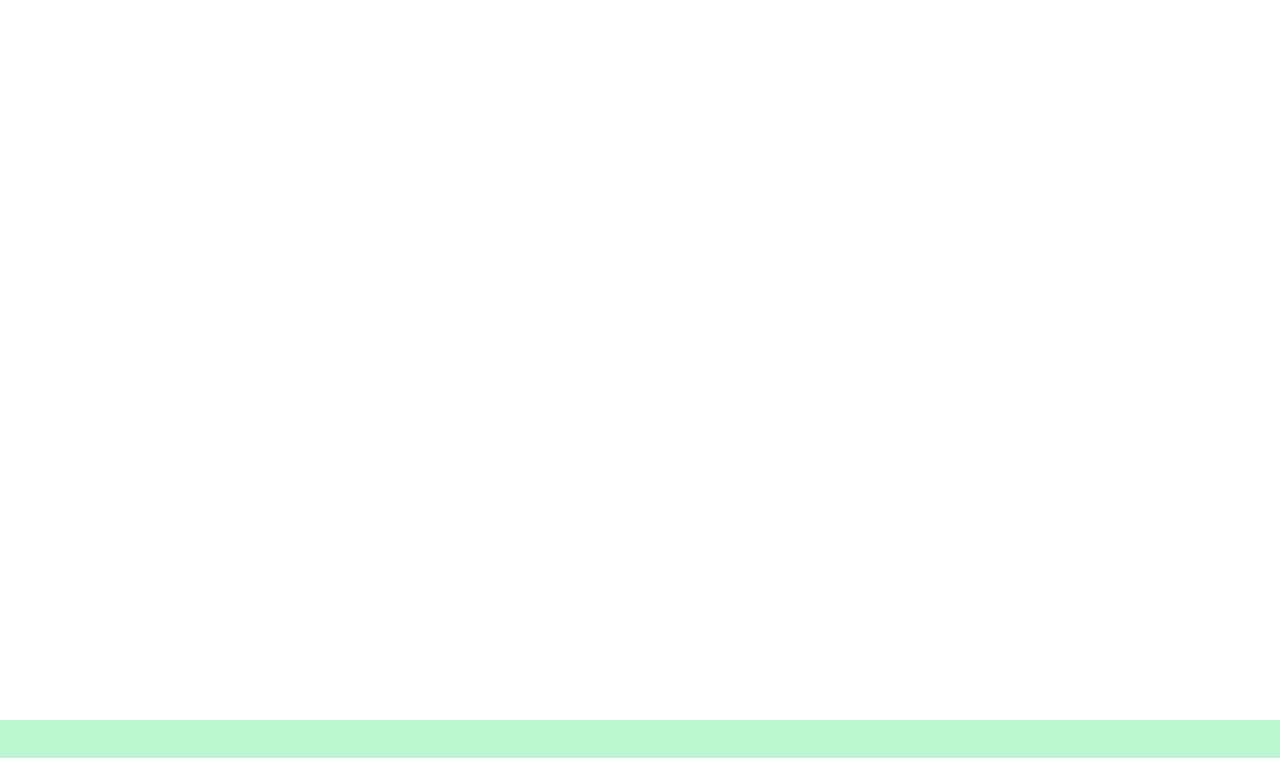
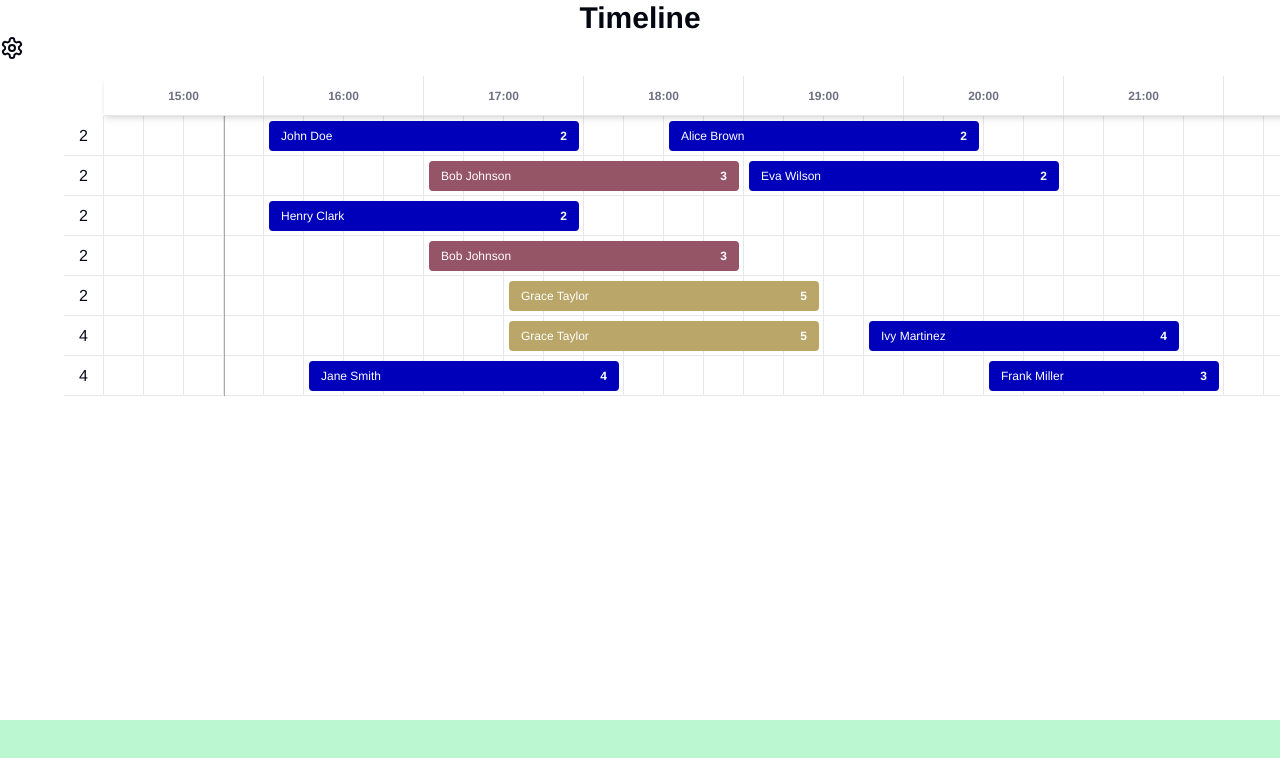
Before and after one commit to gonzaloalonso123/gradino, a Next.js app: page /admin/overview in a window 1280 px wide. Shown: the top 758 px of the page. Built offline with nearby package versions, Linux system fonts and the light colour scheme.

Commit message:
adjustments

```diff
--- /dev/null
+++ b/src/app/admin/overview/_components/timeline.css
@@ -0,0 +1,15 @@
+.animate-grow {
+  animation: grow 0.5s ease;
+  transform-origin: left;
+  transform: scaleX(1);
+  transition: transform 0.5s ease;
+}
+
+@keyframes grow {
+  0% {
+    transform: scaleX(0);
+  }
+  100% {
+    transform: scaleX(1);
+  }
+}
--- a/src/app/admin/overview/_components/timeline.tsx
+++ b/src/app/admin/overview/_components/timeline.tsx
@@ -4,45 +4,43 @@ import { Reservation } from "@/types/types";
 import { Tooltip, TooltipContent, TooltipProvider, TooltipTrigger } from "@/components/ui/tooltip";
 import { Select, SelectContent, SelectGroup, SelectItem, SelectLabel, SelectTrigger, SelectValue } from "@/components/ui/select";
 import { Slot } from "../page";
+import "./timeline.css";
 
-const STARTING_HOUR = 16;
-const HOURS = 8;
-const MINUTES_PER_HOUR = 60;
-const INTERVAL = 15;
 const CELL_WIDTH = 40;
 const CELL_HEIGHT = 40;
-const tables = 25;
 
 const generateRandomColor = () => {
-  const letters = "0123456789ABCDEF";
+  const letters = "456789ab";
   let color = "#";
   for (let i = 0; i < 6; i++) {
-    color += letters[Math.floor(Math.random() * 16)];
+    color += letters[Math.floor(Math.random() * 8)];
   }
   return color;
 };
 
-export default function Timeline({ reservations, slots }: { reservations: Reservation[]; slots: Slot[] }) {
+export default function Timeline({ reservations, slots, startingHour, endingHour, interval }: { reservations: Reservation[]; slots: Slot[]; startingHour: number; endingHour: number; interval: number }) {
   const startOfTimeline = new Date();
-  startOfTimeline.setHours(STARTING_HOUR, 0, 0, 0);
+  startOfTimeline.setHours(startingHour, 0, 0, 0);
+  const hours = endingHour - startingHour;
 
   const timeSlots = useMemo(() => {
-    return Array.from({ length: (HOURS * MINUTES_PER_HOUR) / INTERVAL }, (_, i) => new Date(startOfTimeline.getTime() + i * INTERVAL * 60000));
+    return Array.from({ length: (hours * 60) / interval }, (_, i) => new Date(startOfTimeline.getTime() + i * interval * 60000));
   }, [startOfTimeline]);
 
   const reservationPositions = useMemo(() => {
     return reservations.flatMap((reservation) => {
-      const color = generateRandomColor();
+      const color = (reservation.slot?.length ?? 1) > 1 ? generateRandomColor() : "#0000bb";
+      //   const color = "blue";
       return (reservation.slot ?? []).map((slot) => {
-        const startMinutes = differenceInMinutes(parseISO(reservation.startDate), startOfTimeline);
-        const duration = differenceInMinutes(parseISO(reservation.endDate), parseISO(reservation.startDate));
+        const startMinutes = differenceInMinutes(new Date(reservation.start), startOfTimeline);
+        const duration = differenceInMinutes(new Date(reservation.end), new Date(reservation.start));
 
         return {
           ...reservation,
-          left: (startMinutes / INTERVAL) * CELL_WIDTH + 5,
-          width: (duration / INTERVAL) * CELL_WIDTH - 10,
+          left: (startMinutes / interval) * CELL_WIDTH + 5,
+          width: (duration / interval) * CELL_WIDTH - 10,
           top: slot * CELL_HEIGHT + 5,
-		  color,
+          color,
         };
       });
     });
@@ -51,7 +49,7 @@ export default function Timeline({ reservations, slots }: { reservations: Reserv
   const currentTimePosition = useMemo(() => {
     const now = new Date();
     const minutes = differenceInMinutes(now, startOfTimeline);
-    return (minutes / INTERVAL) * CELL_WIDTH;
+    return (minutes / interval) * CELL_WIDTH;
   }, [startOfTimeline]);
 
   return (
@@ -61,8 +59,8 @@ export default function Timeline({ reservations, slots }: { reservations: Reserv
         <div className="flex flex-col relative">
           <Header timeSlots={timeSlots} />
           <Cells timeSlots={timeSlots} slots={slots} />
-          {reservationPositions.map((reservation) => (
-            <ReservationBlock key={reservation.id} reservation={reservation} />
+          {reservationPositions.map((reservation, index) => (
+            <ReservationBlock key={index} reservation={reservation} />
           ))}
           <CurrentTimeLine currentTimePosition={currentTimePosition} />
         </div>
@@ -76,7 +74,7 @@ const Header = ({ timeSlots }: { timeSlots: Date[] }) => (
     {timeSlots.map(
       (time, index) =>
         index % 4 === 0 && (
-          <div key={time.toISOString()} className="flex-shrink-0 border-r text-xs flex items-center justify-center font-bold text-gray-500" style={{ width: CELL_WIDTH * 4 }}>
+          <div key={index} className="flex-shrink-0 border-r text-xs flex items-center justify-center font-bold text-gray-500" style={{ width: CELL_WIDTH * 4 }}>
             {format(time, "HH:mm")}
           </div>
         )
@@ -104,9 +102,9 @@ const Sider = ({ slots }: { slots: Slot[] }) => (
 
 const Cells = ({ timeSlots, slots }: { timeSlots: Date[]; slots: Slot[] }) =>
   slots.map((table, index) => (
-    <div key={index} className="flex h-10">
+    <div key={table.id} className="flex h-10">
       {timeSlots.map((time, index) => (
-        <div key={time.toISOString()} className="flex-shrink-0 border-r border-b" style={{ width: CELL_WIDTH }}></div>
+        <div key={index} className="flex-shrink-0 border-r border-b" style={{ width: CELL_WIDTH }}></div>
       ))}
     </div>
   ));
@@ -116,17 +114,17 @@ const ReservationBlock = ({ reservation }: { reservation: any }) => (
     <Tooltip key={reservation.id}>
       <TooltipTrigger asChild>
         <div
-          className="absolute text-white text-xs p-1 px-3 overflow-hidden rounded flex items-center justify-between"
+          className="absolute text-white text-xs p-1 px-3 overflow-hidden rounded flex items-center justify-between animate-grow"
           style={{
             left: reservation.left,
             top: reservation.top, // Adjusted to avoid overlap with header
             width: reservation.width,
             height: CELL_HEIGHT - 10,
-			backgroundColor: reservation.color,
+            backgroundColor: reservation.color,
           }}
         >
           {reservation.name}
-		  <div className="rounded-full font-semibold">{reservation.guestNumber}</div>
+          <div className="rounded-full font-semibold">{reservation.guestNumber}</div>
         </div>
       </TooltipTrigger>
       <TooltipContent>
@@ -134,7 +132,7 @@ const ReservationBlock = ({ reservation }: { reservation: any }) => (
           <strong>{reservation.name}</strong>
         </p>
         <p>
-          Time: {format(parseISO(reservation.startDate), "HH:mm")} - {format(parseISO(reservation.endDate), "HH:mm")}
+          Time: {format(new Date(reservation.start), "HH:mm")} - {format(new Date(reservation.end), "HH:mm")}
         </p>
         <p>Guests: {reservation.guestNumber}</p>
         <p>Email: {reservation.email}</p>
--- a/src/app/admin/overview/page.tsx
+++ b/src/app/admin/overview/page.tsx
@@ -1,79 +1,80 @@
-import { addDays, addHours } from "date-fns";
+import { addDays, addHours, parseISO } from "date-fns";
 import Timeline from "./_components/timeline";
 import { Reservation } from "@/types/types";
 import Link from "next/link";
 import { SettingsIcon } from "lucide-react";
+import { getAllSlots } from "@/helpers/helpers";
 const today = new Date();
 const mockData = {
   reservations: [
     {
       id: 1,
       name: "John Doe",
-      startDate: addDays(today, 0).toISOString().split("T")[0] + "T16:00:00",
-      endDate: addDays(today, 0).toISOString().split("T")[0] + "T18:00:00",
+      start: parseISO(addDays(today, 0).toISOString().split("T")[0] + "T16:00:00").getTime(),
+      end: parseISO(addDays(today, 0).toISOString().split("T")[0] + "T18:00:00").getTime(),
       email: "john@example.com",
       guestNumber: 2,
       phone: "123-456-7890",
     },
     {
-      id: 8,
+      id: 2,
       name: "Grace Taylor",
-      startDate: addDays(today, 0).toISOString().split("T")[0] + "T17:30:00",
-      endDate: addDays(today, 0).toISOString().split("T")[0] + "T19:30:00",
+      start: parseISO(addDays(today, 0).toISOString().split("T")[0] + "T17:30:00").getTime(),
+      end: parseISO(addDays(today, 0).toISOString().split("T")[0] + "T19:30:00").getTime(),
       email: "grace@example.com",
       guestNumber: 5,
       phone: "567-890-1234",
     },
     {
-      id: 2,
+      id: 3,
       name: "Jane Smith",
-      startDate: addDays(today, 0).toISOString().split("T")[0] + "T16:15:00",
-      endDate: addDays(today, 0).toISOString().split("T")[0] + "T18:15:00",
+      start: parseISO(addDays(today, 0).toISOString().split("T")[0] + "T16:15:00").getTime(),
+      end: parseISO(addDays(today, 0).toISOString().split("T")[0] + "T18:15:00").getTime(),
       email: "jane@example.com",
       guestNumber: 4,
       phone: "987-654-3210",
     },
     {
-      id: 3,
+      id: 4,
       name: "Bob Johnson",
-      startDate: addDays(today, 0).toISOString().split("T")[0] + "T17:00:00",
-      endDate: addDays(today, 0).toISOString().split("T")[0] + "T19:00:00",
+      start: parseISO(addDays(today, 0).toISOString().split("T")[0] + "T17:00:00").getTime(),
+      end: parseISO(addDays(today, 0).toISOString().split("T")[0] + "T19:00:00").getTime(),
       email: "bob@example.com",
       guestNumber: 3,
       phone: "456-789-0123",
     },
     {
-      id: 4,
+      id: 5,
       name: "Alice Brown",
-      startDate: addDays(today, 0).toISOString().split("T")[0] + "T18:30:00",
-      endDate: addDays(today, 0).toISOString().split("T")[0] + "T20:30:00",
+      start: parseISO(addDays(today, 0).toISOString().split("T")[0] + "T18:30:00").getTime(),
+      end: parseISO(addDays(today, 0).toISOString().split("T")[0] + "T20:30:00").getTime(),
       email: "alice@example.com",
       guestNumber: 2,
       phone: "789-012-3456",
     },
     {
-      id: 5,
+      id: 6,
       name: "Charlie Davis",
-      startDate: addDays(today, 0).toISOString().split("T")[0] + "T18:00:00",
-      endDate: addDays(today, 0).toISOString().split("T")[0] + "T20:00:00",
+      start: parseISO(addDays(today, 0).toISOString().split("T")[0] + "T18:00:00").getTime(),
+      end: parseISO(addDays(today, 0).toISOString().split("T")[0] + "T20:00:00").getTime(),
       email: "charlie@example.com",
       guestNumber: 6,
       phone: "012-345-6789",
     },
     {
-      id: 6,
+      id: 7,
       name: "Eva Wilson",
-      startDate: addDays(today, 0).toISOString().split("T")[0] + "T19:00:00",
-      endDate: addDays(today, 0).toISOString().split("T")[0] + "T21:00:00",
+      start: parseISO(addDays(today, 0).toISOString().split("T")[0] + "T19:00:00").getTime(),
+      end: parseISO(addDays(today, 0).toISOString().split("T")[0] + "T21:00:00").getTime(),
       email: "eva@example.com",
       guestNumber: 2,
       phone: "234-567-8901",
     },
     {
-      id: 7,
+      id: 8,
       name: "Frank Miller",
-      startDate: addDays(today, 0).toISOString().split("T")[0] + "T20:30:00",
-      endDate: addDays(today, 0).toISOString().split("T")[0] + "T22:00:00",
+      start: parseISO(addDays(today, 0).toISOString().split("T")[0] + "T20:30:00").getTime(),
+      end: parseISO(addDays(today, 0).toISOString().split("T")[0] + "T22:00:00").getTime(),
       email: "frank@example.com",
       guestNumber: 3,
       phone: "345-678-9012",
@@ -81,8 +82,8 @@ const mockData = {
     {
       id: 9,
       name: "Henry Clark",
-      startDate: addDays(today, 0).toISOString().split("T")[0] + "T16:00:00",
-      endDate: addDays(today, 0).toISOString().split("T")[0] + "T18:00:00",
+      start: parseISO(addDays(today, 0).toISOString().split("T")[0] + "T16:00:00").getTime(),
+      end: parseISO(addDays(today, 0).toISOString().split("T")[0] + "T18:00:00").getTime(),
       email: "henry@example.com",
       guestNumber: 2,
       phone: "678-901-2345",
@@ -90,8 +91,8 @@ const mockData = {
     {
       id: 10,
       name: "Ivy Martinez",
-      startDate: addDays(today, 0).toISOString().split("T")[0] + "T19:45:00",
-      endDate: addDays(today, 0).toISOString().split("T")[0] + "T21:45:00",
+      start: parseISO(addDays(today, 0).toISOString().split("T")[0] + "T19:45:00").getTime(),
+      end: parseISO(addDays(today, 0).toISOString().split("T")[0] + "T21:45:00").getTime(),
       email: "ivy@example.com",
       guestNumber: 4,
       phone: "789-012-3456",
@@ -100,17 +101,17 @@ const mockData = {
     {
       id: 11,
       name: "Catarina Fonseca",
-      startDate: addDays(today, 0).toISOString().split("T")[0] + "T19:45:00",
-      endDate: addDays(today, 0).toISOString().split("T")[0] + "T21:45:00",
+      start: parseISO(addDays(today, 0).toISOString().split("T")[0] + "T19:45:00").getTime(),
+      end: parseISO(addDays(today, 0).toISOString().split("T")[0] + "T21:45:00").getTime(),
       email: "ivy@example.com",
       guestNumber: 7,
       phone: "789-012-3456",
     },
     {
-      id: 11,
+      id: 12,
       name: "Gonzalo Alonso",
-      startDate: addDays(today, 0).toISOString().split("T")[0] + "T16:00:00",
-      endDate: addDays(today, 0).toISOString().split("T")[0] + "T18:00:00",
+      start: parseISO(addDays(today, 0).toISOString().split("T")[0] + "T16:00:00").getTime(),
+      end: parseISO(addDays(today, 0).toISOString().split("T")[0] + "T18:00:00").getTime(),
       email: "gonzaloy@example.com",
       guestNumber: 11,
       phone: "789-012-3456",
@@ -164,17 +165,21 @@ const mockSlots = [
 ];
 
 export default function Page() {
+  const newRes = JSON.parse(JSON.stringify(mockData.reservations));
+  const newSlots = JSON.parse(JSON.stringify(mockSlots));
+
+  const { allocatedReservations } = getAllSlots(newRes, newSlots);
   return (
     <div>
-      {/* <h1 className="text-3xl font-bold text-center">Timeline</h1>
+      <h1 className="text-3xl font-bold text-center">Timeline</h1>
       <div className="flex w-screen" style={{ height: "80vh" }}>
         <Link href="/admin/settings">
           <SettingsIcon size={24} />
         </Link>
         <div className="p-10 overflow-auto relative">
-          <Timeline reservations={processedReservations} slots={mockSlots} date={mockData.date} />
+          <Timeline reservations={allocatedReservations} slots={mockSlots} date={mockData.date} startingHour={15} endingHour={23} interval={15} />
         </div>
-      </div> */}
+      </div>
     </div>
   );
 }
--- a/src/server/firestore.ts
+++ b/src/server/firestore.ts
@@ -1,6 +1,6 @@
 import { addDoc, collection, doc, getDoc, getDocs, query, where } from "firebase/firestore";
 import { db } from "./config";
-import { getAllSlots, getSlotsForReservation, getTimeSlotsAvailable } from "@/helpers/helpers";
+import { getTimeSlotsAvailable } from "@/helpers/helpers";
 import { Reservation, Settings } from "@/types/types";
 
 export async function addReservation(reservation: Reservation) {
```
